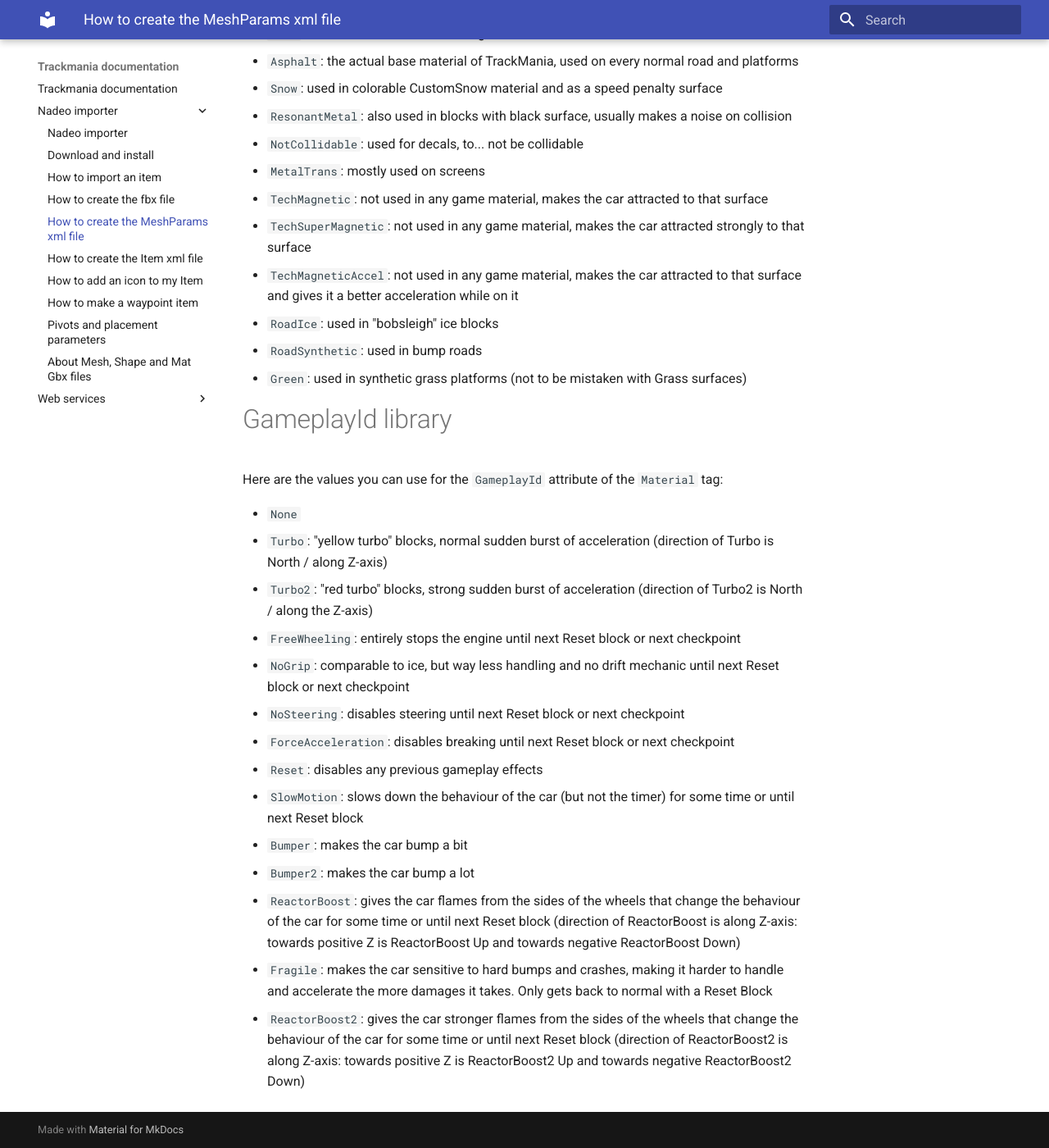
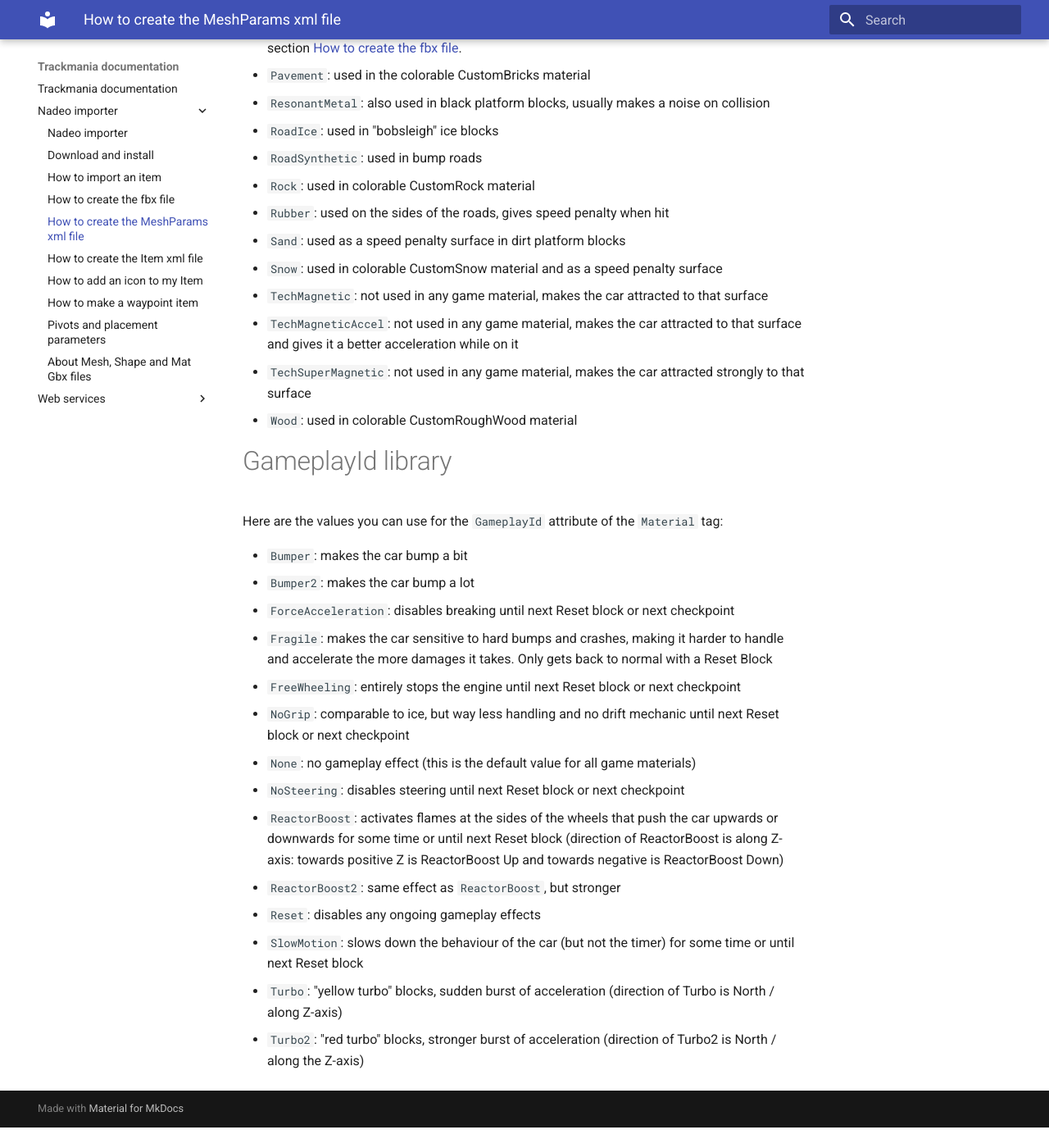
Before and after one commit to nadeo/trackmania-doc, an MkDocs documentation site: the page built from docs/nadeo-importer/04-how-to-create-the-meshparams-xml-file.md, in a window 1280 px wide and 1400 px high, scrolled down 2602 px. Shown: the whole window at 82% size. Built offline with MkDocs 1.6.1 and Material for MkDocs 9.7.7, drawn with Linux system fonts in a browser that asks for light colours; after the commit the page ends 3977 px from its top, so only the background shows below that; some of the changed text lies outside the part shown.

Commit message:
Alphabetical order and better explanations for PhysicsIds and GameplayIds.

```diff
--- a/docs/nadeo-importer/04-how-to-create-the-meshparams-xml-file.md
+++ b/docs/nadeo-importer/04-how-to-create-the-meshparams-xml-file.md
@@ -55,46 +55,47 @@
 
 You can override this default behavior with the `PhysicsId` attribute of the `Material` tag, but it is not recommended (see the description of this attribute above).
 
+- `Asphalt`: the actual base material of TrackMania, used on every normal road and platforms
 - `Concrete`: "base" material, but not used for base roads in TM !
+- `Dirt`: used in dirt blocks
+- `Grass`: used in the default grass of the stadium (not to be mistaken with Green surfaces) and as a speed penalty surface
+- `Green`: used in synthetic grass platforms (not to be mistaken with Grass surfaces)
+- `Ice`: used in the colorable CustomIce material
+- `Metal`: used in black platform blocks
+- `MetalTrans`: mostly used on screens
+- `NotCollidable`: used for decals, to... not be collidable. But instead of using this PhysicsId, you should rather use the `_notcollidable_` prefix in your fbx objects, as described in section [How to create the fbx file].
 - `Pavement`: used in the colorable CustomBricks material
-- `Grass`: used in the default grass of the stadium (not to be mistaken with Green surfaces) and as a speed penalty surface
-- `Ice`: used in the colorable CustomIce material
-- `Metal`: used in Nadeo blocks with black surface
-- `Sand`: used as a speed penalty surface in dirt platform blocks
-- `Dirt`: used in dirt blocks
-- `Rubber`: used on the sides of the roads, gives speed penalty when hit
-- `Rock`: used in colorable CustomRock material
-- `Wood`: used in colorable CustomRoughWood material
-- `Asphalt`: the actual base material of TrackMania, used on every normal road and platforms
-- `Snow`: used in colorable CustomSnow material and as a speed penalty surface
-- `ResonantMetal`: also used in blocks with black surface, usually makes a noise on collision
-- `NotCollidable`: used for decals, to... not be collidable
-- `MetalTrans`: mostly used on screens
-- `TechMagnetic`: not used in any game material, makes the car attracted to that surface
-- `TechSuperMagnetic`: not used in any game material, makes the car attracted strongly to that surface
-- `TechMagneticAccel`: not used in any game material, makes the car attracted to that surface and gives it a better acceleration while on it
+- `ResonantMetal`: also used in black platform blocks, usually makes a noise on collision
 - `RoadIce`: used in "bobsleigh" ice blocks
 - `RoadSynthetic`: used in bump roads
-- `Green`: used in synthetic grass platforms (not to be mistaken with Grass surfaces)
+- `Rock`: used in colorable CustomRock material
+- `Rubber`: used on the sides of the roads, gives speed penalty when hit
+- `Sand`: used as a speed penalty surface in dirt platform blocks
+- `Snow`: used in colorable CustomSnow material and as a speed penalty surface
+- `TechMagnetic`: not used in any game material, makes the car attracted to that surface
+- `TechMagneticAccel`: not used in any game material, makes the car attracted to that surface and gives it a better acceleration while on it
+- `TechSuperMagnetic`: not used in any game material, makes the car attracted strongly to that surface
+- `Wood`: used in colorable CustomRoughWood material
 
 
 # GameplayId library
 
 Here are the values you can use for the `GameplayId` attribute of the `Material` tag:
 
-- `None`
-- `Turbo`: "yellow turbo" blocks, normal sudden burst of acceleration (direction of Turbo is North / along Z-axis)
-- `Turbo2`: "red turbo" blocks, strong sudden burst of acceleration (direction of Turbo2 is North / along the Z-axis)
+- `Bumper`: makes the car bump a bit
+- `Bumper2`: makes the car bump a lot
+- `ForceAcceleration`: disables breaking until next Reset block or next checkpoint
+- `Fragile`: makes the car sensitive to hard bumps and crashes, making it harder to handle and accelerate the more damages it takes. Only gets back to normal with a Reset Block
 - `FreeWheeling`: entirely stops the engine until next Reset block or next checkpoint
 - `NoGrip`: comparable to ice, but way less handling and no drift mechanic until next Reset block or next checkpoint
+- `None`: no gameplay effect (this is the default value for all game materials)
 - `NoSteering`: disables steering until next Reset block or next checkpoint
-- `ForceAcceleration`: disables breaking until next Reset block or next checkpoint
-- `Reset`: disables any previous gameplay effects
+- `ReactorBoost`: activates flames at the sides of the wheels that push the car upwards or downwards for some time or until next Reset block (direction of ReactorBoost is along Z-axis: towards positive Z is ReactorBoost Up and towards negative is ReactorBoost Down)
+- `ReactorBoost2`: same effect as `ReactorBoost`, but stronger
+- `Reset`: disables any ongoing gameplay effects
 - `SlowMotion`: slows down the behaviour of the car (but not the timer) for some time or until next Reset block
-- `Bumper`: makes the car bump a bit
-- `Bumper2`: makes the car bump a lot
-- `ReactorBoost`: gives the car flames from the sides of the wheels that change the behaviour of the car for some time or until next Reset block (direction of ReactorBoost is along Z-axis: towards positive Z is ReactorBoost Up and towards negative ReactorBoost Down)
-- `Fragile`: makes the car sensitive to hard bumps and crashes, making it harder to handle and accelerate the more damages it takes. Only gets back to normal with a Reset Block
-- `ReactorBoost2`: gives the car stronger flames from the sides of the wheels that change the behaviour of the car for some time or until next Reset block (direction of ReactorBoost2 is along Z-axis: towards positive Z is ReactorBoost2 Up and towards negative ReactorBoost2 Down)
+- `Turbo`: "yellow turbo" blocks, sudden burst of acceleration (direction of Turbo is North / along Z-axis)
+- `Turbo2`: "red turbo" blocks, stronger burst of acceleration (direction of Turbo2 is North / along the Z-axis)
 
 [Download and install]: ../01-download-and-install/
+[How to create the fbx file]: ../03-how-to-create-the-fbx-file/
```
